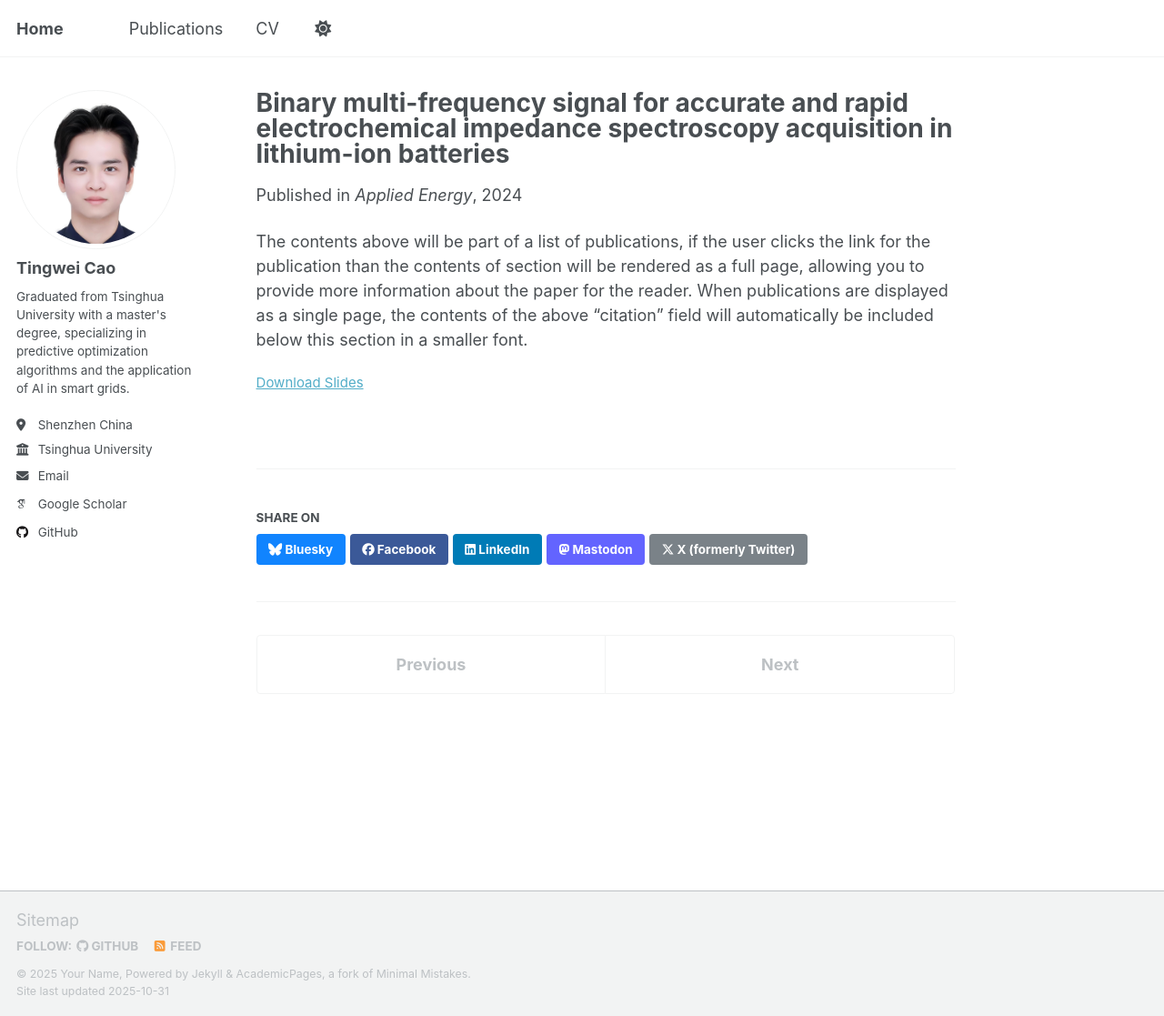
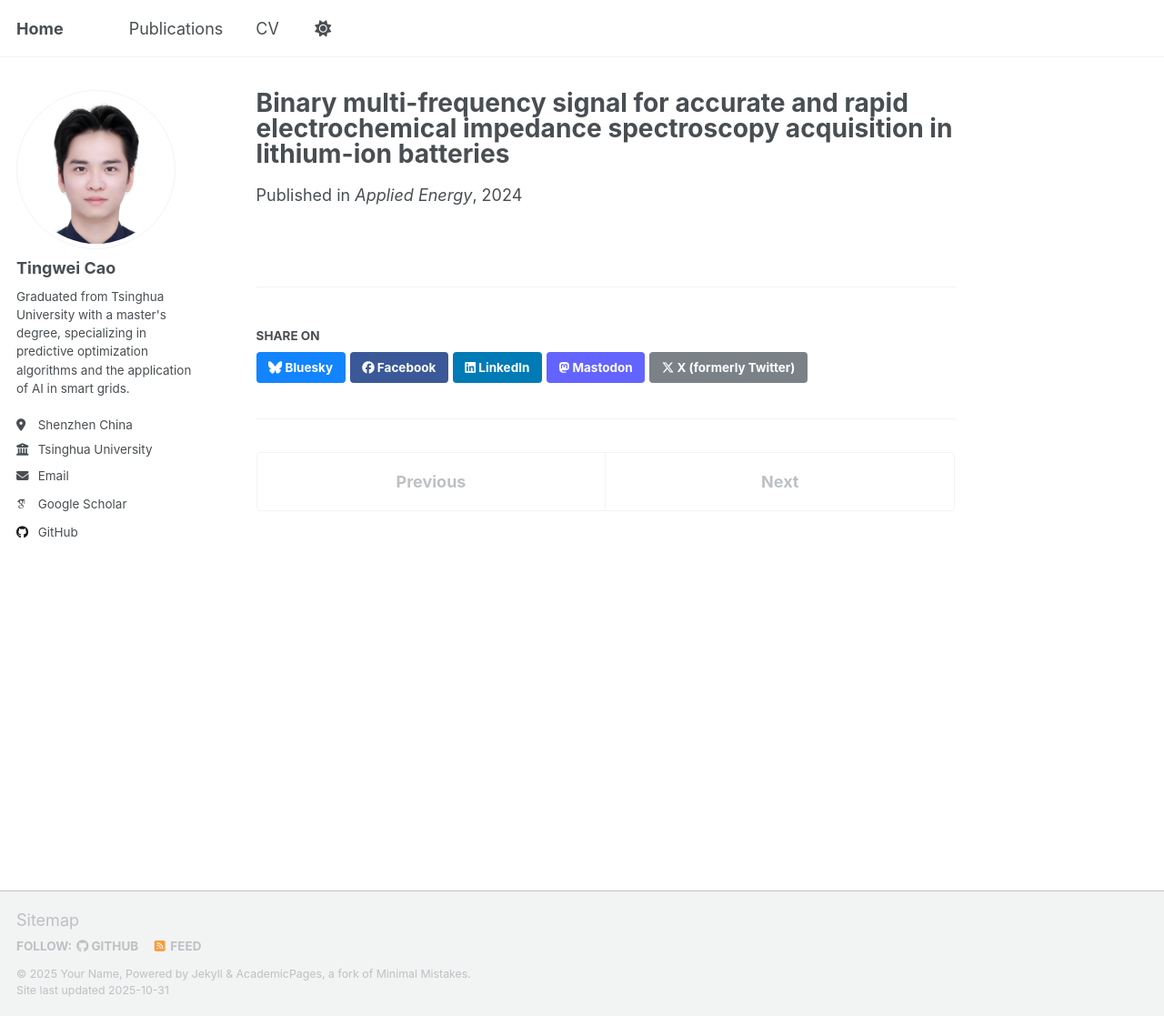
Before and after one commit to tingweicao/tingweicao.github.io, a Jekyll site: the page built from _publications/Binary multi-frequency signal for accurate and rapid electrochemical impedance spectroscopy acquisition in lithium-ion batteries.md, in a window 1280 px wide and 1117 px high. Shown: the whole window at 91% size. Built offline with Jekyll 4.4.1, drawn with Linux system fonts in a browser that asks for light colours; some web fonts are replaced; a script that is not in the unit is left out.

Commit message:
Update Binary multi-frequency signal for accurate and rapid electrochemical impedance spectroscopy acquisition in lithium-ion batteries.md

```diff
--- a/_publications/Binary multi-frequency signal for accurate and rapid electrochemical impedance spectroscopy acquisition in lithium-ion batteries.md
+++ b/_publications/Binary multi-frequency signal for accurate and rapid electrochemical impedance spectroscopy acquisition in lithium-ion batteries.md
@@ -3,11 +3,8 @@ title: "Binary multi-frequency signal for accurate and rapid electrochemical imp
 collection: publications
 category: manuscripts
 permalink: /publication/Binary multi-frequency signal for accurate and rapid electrochemical impedance spectroscopy acquisition in lithium-ion batteries
-excerpt: 'This paper is about the number 2. The number 3 is left for future work.'
+excerpt: 'Xutao Liu, Shengyu Tao, Shiyi Fu, Ruifei Ma, Tingwei Cao, Hongtao Fan, Junxiong Zuo, Xuan Zhang, Yu Wang, Yaojie Sun'
 date: 2024-06-15
 venue: 'Applied Energy'
-slidesurl: 'https://academicpages.github.io/files/slides2.pdf'
 paperurl: 'https://academicpages.github.io/files/paper2.pdf'
 ---
-
-The contents above will be part of a list of publications, if the user clicks the link for the publication than the contents of section will be rendered as a full page, allowing you to provide more information about the paper for the reader. When publications are displayed as a single page, the contents of the above "citation" field will automatically be included below this section in a smaller font.
```
